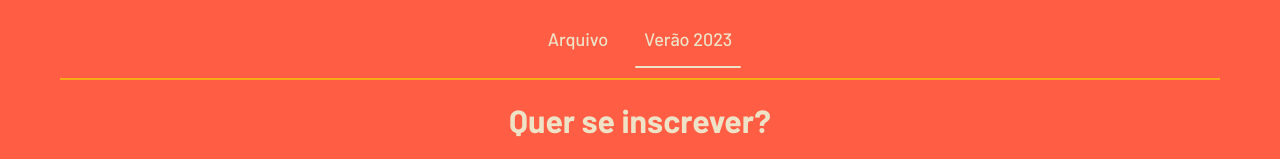
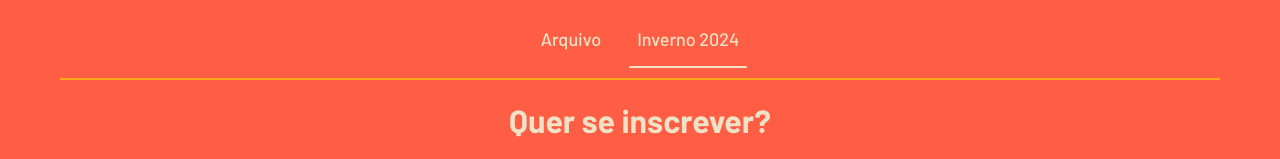
Before and after one commit to gechternachtv/sols, a Svelte app: page / in a window 1280 px wide. Shown: the top 159 px of the page. Built offline with nearby package versions, Linux system fonts and the light colour scheme.

Commit message:
Atualizar o Header.svelte

```diff
--- a/src/Header.svelte
+++ b/src/Header.svelte
@@ -267,7 +267,7 @@
           </a> -->
         <nav>
             <a class:active="{$location === "/arquivo"}" href="/#/arquivo">Arquivo</a>
-            <a class:active="{$location === "/"}" href="/#/">Verão 2023</a>
+            <a class:active="{$location === "/"}" href="/#/">Inverno 2024</a>
         </nav>
     </div>
 </main>
```
